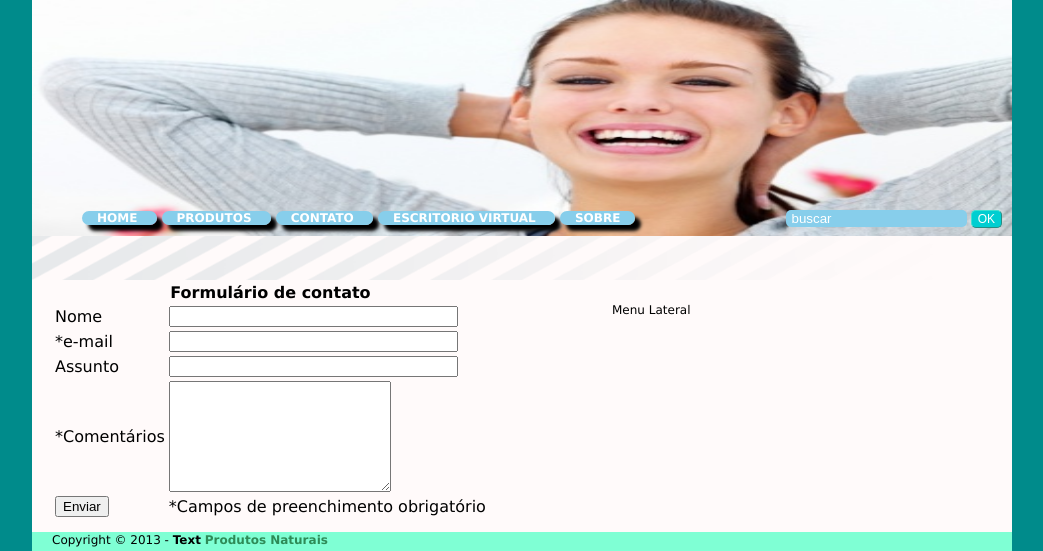
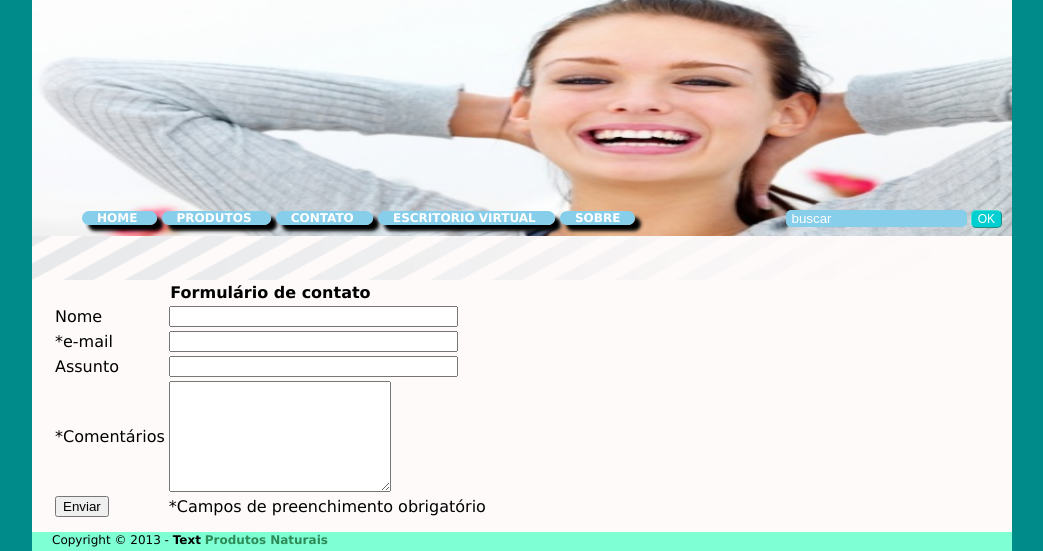
Before and after one commit to jeandantas/Apolo11, a PHP site: page /contato.php in a window 1280 px wide. Shown: the top 551 px of the page, without its empty margins (118-1161 px from the left). Run offline with PHP 8.4, Linux system fonts and the light colour scheme.

Commit message:
alteração da página contato.

```diff
--- a/contato.php
+++ b/contato.php
@@ -64,7 +64,7 @@ method="xxxx" >
          </div>
 
             <div id = "imagens">
-                    <p> Menu Lateral </p>
+
             </div>
 
             <div id = "creditos">
```
